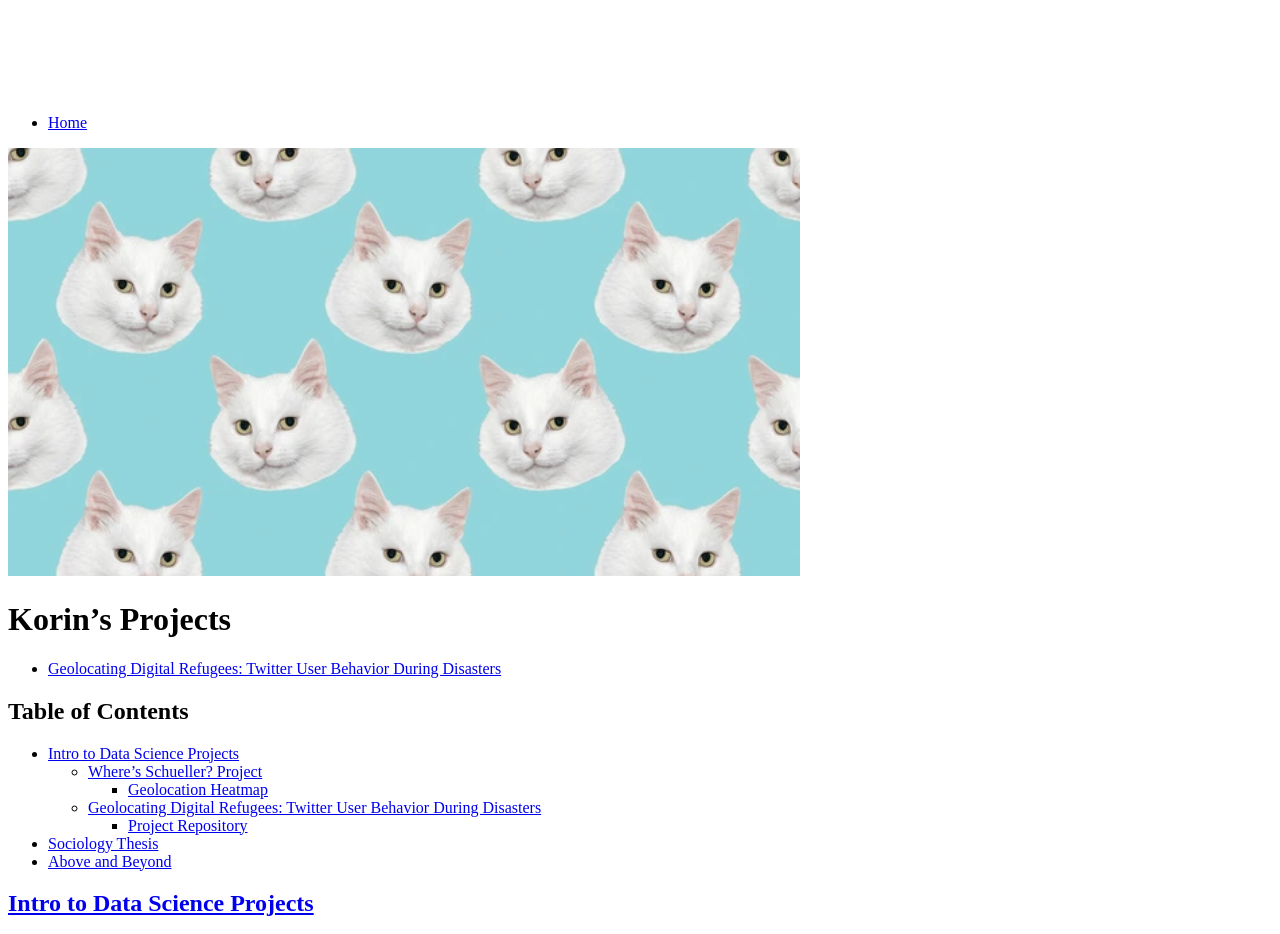
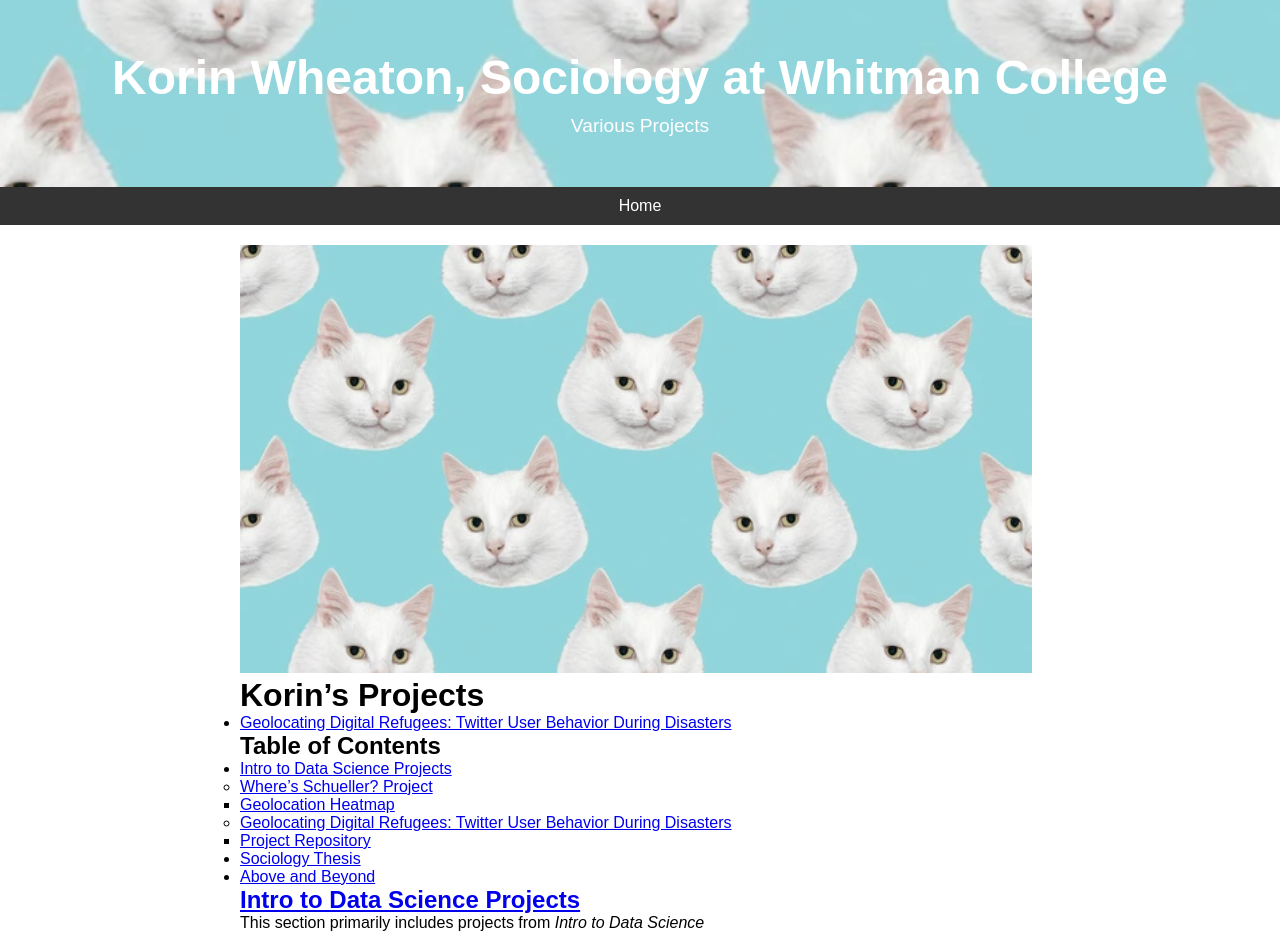
Before and after one commit to korinwhe/korinwhe.github.io, a Jekyll site: the page built from index.md, in a window 1280 px wide. Shown: the top 934 px of the page. Built offline with Jekyll 4.4.1, drawn with Linux system fonts in a browser that asks for light colours.

Commit message:
Update styles.css

```diff
--- a/assets/css/styles.css
+++ b/assets/css/styles.css
@@ -1,17 +1,66 @@
-.site-header {
-    background-image: url('korinwhe.github.io/assets/images/cat_theme.png');  /* Set your cat image */
-    background-size: cover;  /* Ensure the image covers the whole header */
-    background-position: center center;  /* Center the image */
-    background-attachment: fixed;  /* Make the background fixed while scrolling */
-    color: white;  /* Adjust text color to ensure it's readable on the background */
+/* Reset basic styles */
+body, h1, h2, h3, p, ul, li, a {
+    margin: 0;
+    padding: 0;
+    font-family: Arial, sans-serif;
 }
 
-/* Ensure the text in the header is visible and looks good on the image */
-.site-header .site-title {
-    font-size: 3em;  /* Adjust the size of the title */
-    font-weight: bold;
+/* Header styles */
+.site-header {
+    background-image: url('/assets/images/cat_theme.png');
+    background-size: cover;
+    background-position: center;
+    color: white;
+    text-align: center;
+    padding: 50px 20px;
 }
 
-.site-header .site-nav a:hover {
-    text-decoration: underline;  /* Highlight links when hovered */
+.site-header h1 {
+    font-size: 3rem;
+    margin-bottom: 10px;
 }
+
+.site-header p {
+    font-size: 1.2rem;
+}
+
+/* Navigation styles */
+.site-nav {
+    background-color: #333;
+    padding: 10px 20px;
+    text-align: center;
+}
+
+.site-nav ul {
+    list-style: none;
+}
+
+.site-nav li {
+    display: inline-block;
+    margin: 0 10px;
+}
+
+.site-nav a {
+    color: white;
+    text-decoration: none;
+}
+
+.site-nav a:hover {
+    text-decoration: underline;
+}
+
+/* Content styles */
+.site-content {
+    padding: 20px;
+    max-width: 800px;
+    margin: 0 auto;
+}
+
+/* Footer styles */
+.site-footer {
+    text-align: center;
+    background-color: #333;
+    color: white;
+    padding: 10px 20px;
+    margin-top: 20px;
+}
```
